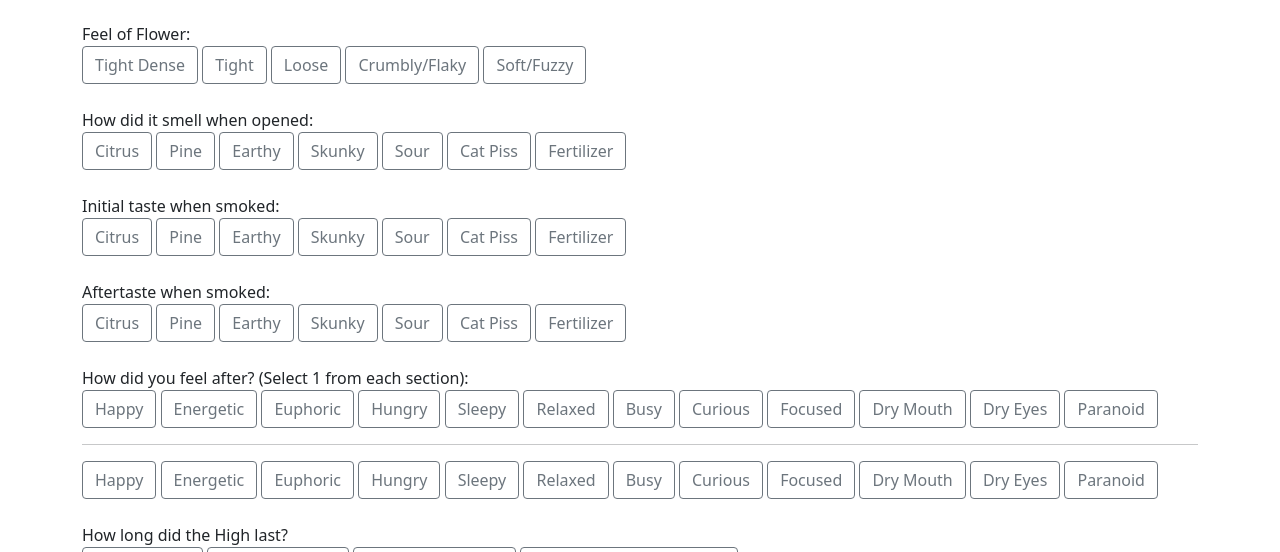
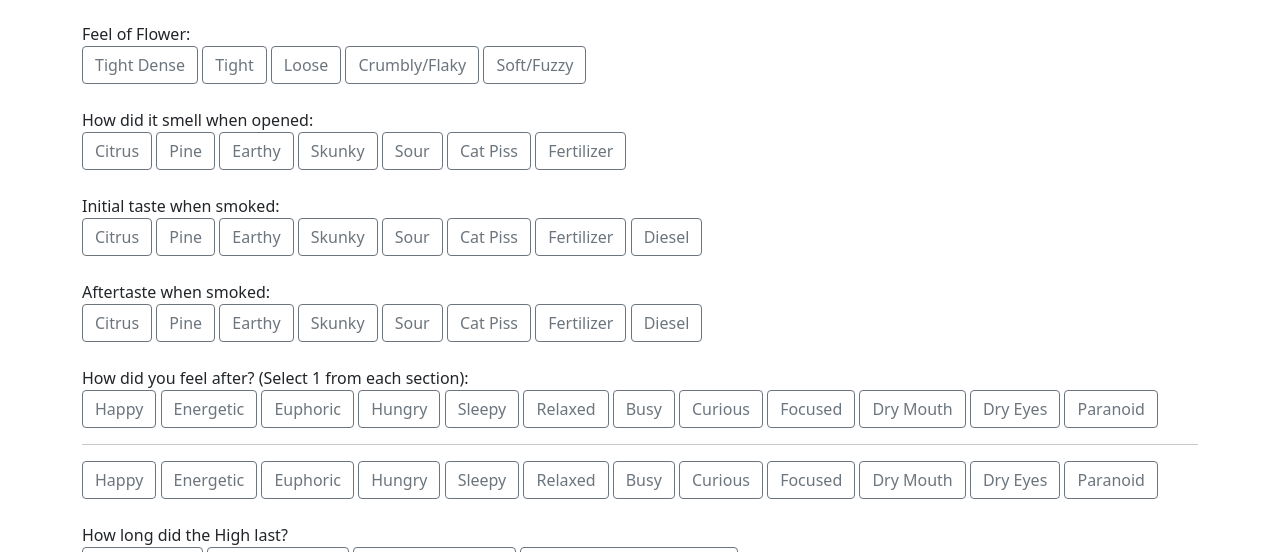
Before and after one commit to Cycloth/Project420, a Django app: page / in a window 1280 px wide. Shown: the part 1210-1762 px from the top of the page. Run offline with Django 4.2, Linux system fonts and the light colour scheme.

```diff
--- a/project_420/templates/about.html
+++ b/project_420/templates/about.html
@@ -9,6 +9,6 @@
   "
 >
   <h1 class="text-white">About Project420:</h1><br>
-  <h4 class="text-white">The purpose of Project 420 is to create a good database of user feedback on cannabis flower strains. We have found that most reviews have been for the dispensary and not necessarily the actual flower itself. The goal is a recommendation system, and a database of USER reviews will more accurately be able to provide reliable recommendations. So my solution is Project420 and this form to ask you, the user, if you would please tell me what you think of the weed you're smoking :)</h4>
+  <h4 class="text-white">The purpose of Project 420 is to create a good database of user feedback on cannabis flower strains. We have found that most reviews have been for the dispensary and not necessarily the actual flower itself. The goal is a recommendation system, and a database of USER reviews will more accurately be able to provide reliable recommendations. So our  is Project420 and this form to ask you, the user, if you would please tell me what you think of the weed you're smoking :)</h4>
 </div>
 {% endblock %}
--- a/project_420/templates/base.html
+++ b/project_420/templates/base.html
@@ -31,5 +31,8 @@
         <script src="https://code.jquery.com/jquery-3.6.0.min.js"></script>
         <script src="https://cdn.jsdelivr.net/npm/bootstrap@5.1.3/dist/js/bootstrap.min.js"></script>
         <h6 class="mt-3 mb-4">"(1) Marijuana has intoxicating effects and may be habit forming and addictive."; (2) "Marijuana impairs concentration, coordination, and judgment. Do not operate a vehicle or machinery under its influence."; (3) "There are health risks associated with consumption of marijuana."; (4) "For use only by adults twenty-one and older. Keep out of the reach of children."; (5) "Marijuana should not be used by women who are pregnant or breast feeding."</h6>
+    <div class="text-center">
+        <img src="http://project420.potsnob.net/application/files/7016/9189/1604/potsnob.png" class="img-rounded" alt="Project420" width="304" height="236">
+    </div>
     </body>
 </html>
--- a/project_420/templates/index.html
+++ b/project_420/templates/index.html
@@ -188,6 +188,9 @@
 
                 <input class="btn-check form-check-input" type="radio" id="fertilizer_taste" name="flower_flavor" value="fertilizer_taste" required>
                 <label class="btn btn-outline-secondary" for="fertilizer_taste">Fertilizer</label>
+
+                <input class="btn-check form-check-input" type="radio" id="diesel_taste" name="flower_flavor" value="diesel_taste" required>
+                <label class="btn btn-outline-secondary" for="diesel_taste">Diesel</label>
         </div><br>
             <div class="form-group mb-4">
                 <label>Aftertaste when smoked:</label>
@@ -204,14 +207,17 @@
                     <input class="btn-check form-check-input" type="radio" id="skunky2" name="flower_flavor2" value="skunky2" required>
                     <label class="btn btn-outline-secondary" for="skunky2">Skunky</label>
 
-                    <input class="btn-check form-check-input" type="radio" id="sour_aftertaste" name="flower_flavor" value="sour_aftertaste" required>
+                    <input class="btn-check form-check-input" type="radio" id="sour_aftertaste" name="flower_flavor2" value="sour_aftertaste" required>
                     <label class="btn btn-outline-secondary" for="sour_aftertaste">Sour</label>
 
-                    <input class="btn-check form-check-input" type="radio" id="cat_piss_aftertaste" name="flower_flavor" value="cat_piss_aftertaste" required>
+                    <input class="btn-check form-check-input" type="radio" id="cat_piss_aftertaste" name="flower_flavor2" value="cat_piss_aftertaste" required>
                     <label class="btn btn-outline-secondary" for="cat_piss_aftertaste">Cat Piss</label>
 
-                    <input class="btn-check form-check-input" type="radio" id="fertilizer_aftertaste" name="flower_flavor" value="fertilizer_aftertaste" required>
+                    <input class="btn-check form-check-input" type="radio" id="fertilizer_aftertaste" name="flower_flavor2" value="fertilizer_aftertaste" required>
                     <label class="btn btn-outline-secondary" for="fertilizer_aftertaste">Fertilizer</label>
+
+                    <input class="btn-check form-check-input" type="radio" id="diesel_aftertaste" name="flower_flavor2" value="diesel_aftertaste" required>
+                    <label class="btn btn-outline-secondary" for="diesel_aftertaste">Diesel</label>
         </div><br>
             <div class="form-group mb-4">
                     <label>How did you feel after? (Select 1 from each section):</label>
```
